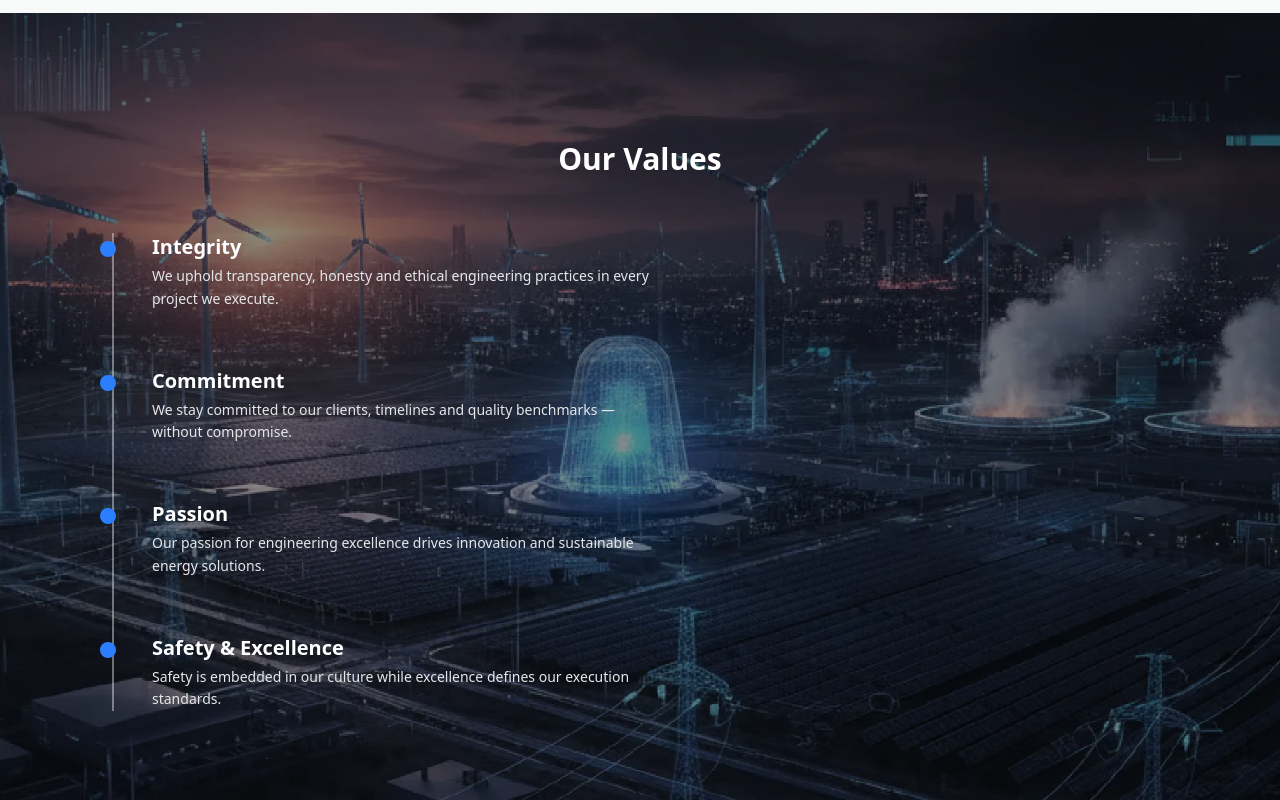
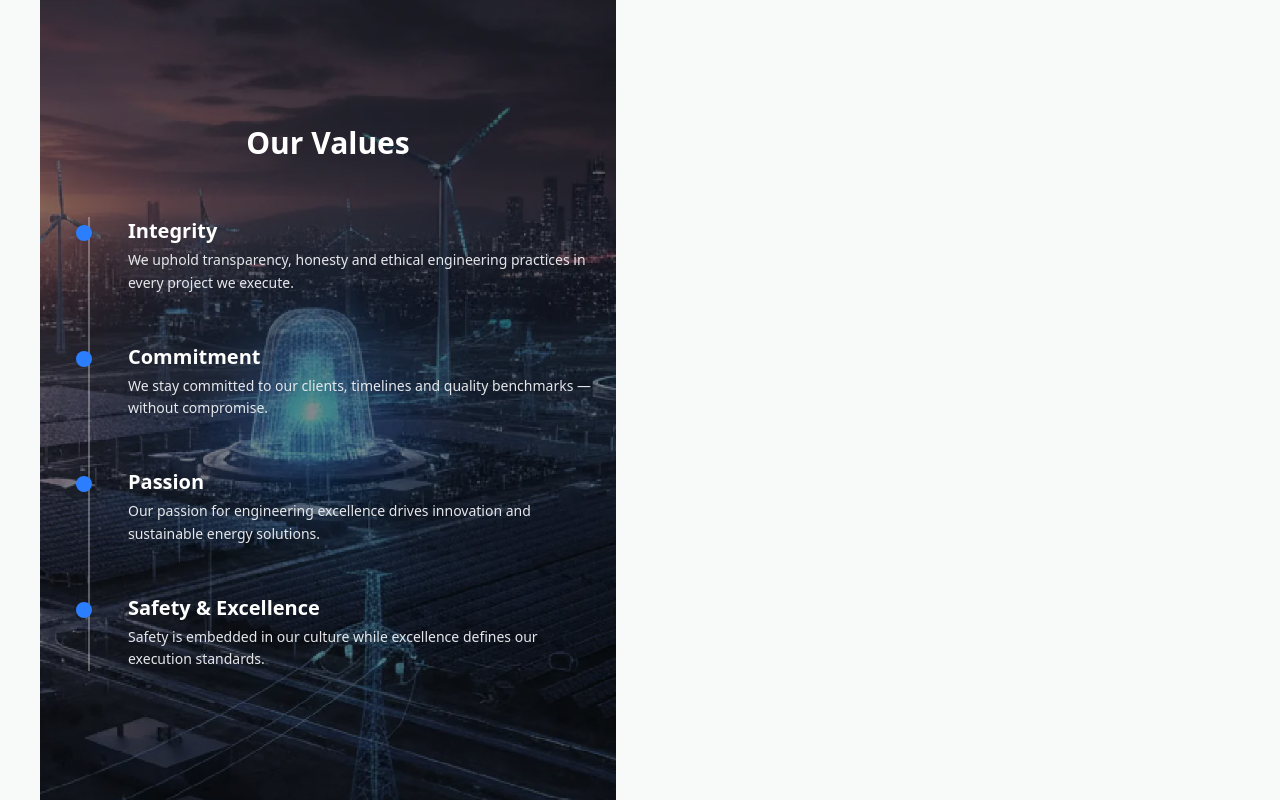
Before and after one commit to Menahasrinivas/amp-ultravolt-website, a React (Vite) app: page /company/about-us in a window 1280 px wide. Shown: the part 2900-3700 px from the top of the page. Built offline with nearby package versions, Linux system fonts and the light colour scheme.

Commit message:
warnign  and motion

```diff
--- a/src/pages/CompanyAbout.jsx
+++ b/src/pages/CompanyAbout.jsx
@@ -1,8 +1,7 @@
-import { motion } from "framer-motion";
 import { Helmet } from "react-helmet";
 import Header from "../components/Header";
 import Footer from "../components/Footer";
-
+import { motion as Motion } from "framer-motion";
 
 const fadeUp = {
   hidden: { opacity: 0, y: 40 },
@@ -42,7 +41,7 @@ export default function CompanyAbout() {
       </section>
 
       {/* INTRO SECTION */}
-      <motion.section
+      <Motion.section
         variants={fadeUp}
         initial="hidden"
         whileInView="visible"
@@ -67,10 +66,10 @@ export default function CompanyAbout() {
           alt="Solar Power Plant"
           className="rounded-xl shadow-lg"
         />
-      </motion.section>
+      </Motion.section>
 
       {/* SPECIALIZATION SECTION */}
-      <motion.section
+      <Motion.section
         variants={fadeUp}
         initial="hidden"
         whileInView="visible"
@@ -97,17 +96,18 @@ export default function CompanyAbout() {
             </p>
 
             <p className="text-gray-700 leading-relaxed mb-4">
-              Our core competencies include Wind Power systems, Transmission Line
-              execution, Sub-station Detailed Engineering, Power System Studies,
-              and Insulation Coordination Studies, ensuring compliance with grid
-              standards, system reliability, and long-term performance.
+              Our core competencies include Wind Power systems, Transmission
+              Line execution, Sub-station Detailed Engineering, Power System
+              Studies, and Insulation Coordination Studies, ensuring compliance
+              with grid standards, system reliability, and long-term
+              performance.
             </p>
           </div>
         </div>
-      </motion.section>
+      </Motion.section>
 
       {/* EXPERIENCE SECTION */}
-      <motion.section
+      <Motion.section
         variants={fadeUp}
         initial="hidden"
         whileInView="visible"
@@ -137,7 +137,7 @@ export default function CompanyAbout() {
           alt="Engineering Team"
           className="rounded-xl shadow-lg"
         />
-      </motion.section>
+      </Motion.section>
 
       {/* OUR CORE SERVICES */}
       <section className="py-16 bg-[#f7faf9]">
@@ -188,36 +188,30 @@ export default function CompanyAbout() {
                 </div>
               ))}
             </div>
-          </div>
-        </div>
-      </section>
 
-
-
-      {/* OUR VALUES – STICKY BACKGROUND */}
+            {/* OUR VALUES – STICKY BACKGROUND (TIGHT SPACING) */}
             <section
               className="relative min-h-screen py-32 bg-fixed bg-center bg-cover"
               style={{ backgroundImage: "url('/images/ourvalues.webp')" }}
             >
+              {" "}
               {/* Overlay */}
-  <div className="absolute inset-0 bg-black/45"></div>
-
-  <motion.div
+              <div className="absolute inset-0 bg-black/45"></div>{" "}
+              <Motion.div
                 variants={fadeUp}
                 initial="hidden"
                 whileInView="visible"
                 viewport={{ once: true }}
                 className="relative z-10 max-w-6xl mx-auto px-6 text-white"
               >
+                {" "}
                 <h2 className="text-3xl font-semibold mb-14 text-center">
-      Our Values
-    </h2>
-
-    {/* TIMELINE WRAPPER */}
+                  {" "}
+                  Our Values{" "}
+                </h2>{" "}
                 <div className="relative">
-      {/* VERTICAL STICK */}
-      <div className="absolute left-6 top-0 bottom-0 w-[2px] bg-white/40"></div>
-
+                  {/* Vertical Line */}{" "}
+                  <div className="absolute left-6 top-0 h-full w-[2px] bg-white/30"></div>
                   {[
                     {
                       title: "Integrity",
@@ -236,30 +230,36 @@ export default function CompanyAbout() {
                       desc: "Safety is embedded in our culture while excellence defines our execution standards.",
                     },
                   ].map((item, index) => (
-        <motion.div
+                    <Motion.div
                       key={item.title}
                       initial={{ opacity: 0, x: -30 }}
                       whileInView={{ opacity: 1, x: 0 }}
                       viewport={{ once: true }}
-          transition={{ delay: index * 0.15 }}
-          className="relative flex gap-6 mb-14 pl-16"
+                      transition={{ delay: index * 0.12 }}
+                      className="relative flex gap-6 mb-12 pl-16"
                     >
-          {/* DOT */}
+                      {" "}
+                      {/* Dot */}{" "}
                       <div className="absolute left-3 top-2 w-4 h-4 rounded-full bg-blue-500"></div>
-
                       <div>
                         <h3 className="text-xl font-semibold mb-1">
+                          {" "}
                           {item.title}
-            </h3>
+                        </h3>{" "}
                         <p className="text-gray-200 text-sm leading-relaxed max-w-lg">
-              {item.desc}
-            </p>
+                          {" "}
+                          {item.desc}{" "}
+                        </p>{" "}
+                      </div>{" "}
+                    </Motion.div>
+                  ))}{" "}
                 </div>
-        </motion.div>
-      ))}
+              </Motion.div>
+            </section>
           </div>
-  </motion.div>
+        </div>
       </section>
+
       <Footer />
     </>
   );
--- a/src/pages/CompanyKeyManagement.jsx
+++ b/src/pages/CompanyKeyManagement.jsx
@@ -1,8 +1,7 @@
-import { motion } from "framer-motion";
 import { Helmet } from "react-helmet";
 import Header from "../components/Header";
 import Footer from "../components/Footer";
-
+import { motion  as Motion} from "framer-motion";
 
 const fadeUp = {
   hidden: { opacity: 0, y: 40 },
@@ -45,9 +44,8 @@ export default function CompanyKeyManagement() {
         </div>
       </section>
 
-
       {/* MANAGEMENT PROFILE */}
-      <motion.section
+      <Motion.section
         variants={fadeUp}
         initial="hidden"
         whileInView="visible"
@@ -55,7 +53,6 @@ export default function CompanyKeyManagement() {
         className="max-w-6xl mx-auto px-6 py-24"
       >
         <div className="grid md:grid-cols-3 gap-12 items-start">
-
           {/* IMAGE */}
           <div className="md:col-span-1">
             <div className="rounded-xl overflow-hidden shadow-md">
@@ -69,12 +66,11 @@ export default function CompanyKeyManagement() {
 
           {/* CONTENT */}
           <div className="md:col-span-2">
-            <h2 className="text-2xl font-semibold mb-2">
-              Vicky N. Pillai
-            </h2>
+            <h2 className="text-2xl font-semibold mb-2">Vicky N. Pillai</h2>
 
             <p className="text-gray-600 mb-4">
-              B.E (EEE)., MBA (F&M)., CEA / CEM (BEE., MoP) & P.G Diploma in Electrical Safety
+              B.E (EEE)., MBA (F&M)., CEA / CEM (BEE., MoP) & P.G Diploma in
+              Electrical Safety
             </p>
 
             <h3 className="text-lg font-medium mb-3 text-slate-800">
@@ -95,7 +91,7 @@ export default function CompanyKeyManagement() {
             </p>
           </div>
         </div>
-      </motion.section>
+      </Motion.section>
 
       <Footer />
     </>
--- a/src/pages/CompanySoftware.jsx
+++ b/src/pages/CompanySoftware.jsx
@@ -1,12 +1,11 @@
-import { motion } from "framer-motion";
 import { Helmet } from "react-helmet";
 import Header from "../components/Header";
 import Footer from "../components/Footer";
-
-const fadeUp = {
-  hidden: { opacity: 0, y: 30 },
-  visible: { opacity: 1, y: 0, transition: { duration: 0.5 } },
-};
+import { motion as Motion } from "framer-motion";
+// const fadeUp = {
+//   hidden: { opacity: 0, y: 30 },
+//   visible: { opacity: 1, y: 0, transition: { duration: 0.5 } },
+// };
 
 export default function CompanySoftware() {
   return (
@@ -46,9 +45,8 @@ export default function CompanySoftware() {
       {/* SOFTWARE SECTION – EPC STYLE */}
       <section className="bg-white py-20 sm:py-24 lg:py-28">
         <div className="max-w-7xl mx-auto px-4 sm:px-6">
-
           {/* SECTION INTRO */}
-          <motion.div
+          <Motion.div
             initial={{ opacity: 0, y: -40 }}
             whileInView={{ opacity: 1, y: 0 }}
             viewport={{ once: true }}
@@ -60,22 +58,26 @@ export default function CompanySoftware() {
             </h2>
             <p className="mt-4 text-gray-600 leading-relaxed text-sm sm:text-base">
               Industry-standard engineering software deployed for EPC design,
-              system reliability, safety compliance, and advanced power analysis.
+              system reliability, safety compliance, and advanced power
+              analysis.
             </p>
-          </motion.div>
+          </Motion.div>
           {/* SOFTWARE SECTION */}
           <section className="py-16">
             <div className="w-full px-4 sm:px-6 lg:px-10">
-
               {/* CARDS GRID */}
               <div className="grid grid-cols-1 sm:grid-cols-2 lg:grid-cols-4 gap-6 lg:gap-8">
-
                 {/* CARD TEMPLATE */}
                 {[
                   {
                     title: "CAD & Drafting Platforms",
                     color: "from-emerald-400 to-cyan-400",
-          items: ["AutoCAD 2012", "AutoCAD LT", "Nano CAD", "BRICSCAD 2014"],
+                    items: [
+                      "AutoCAD 2012",
+                      "AutoCAD LT",
+                      "Nano CAD",
+                      "BRICSCAD 2014",
+                    ],
                   },
                   {
                     title: "Power System Studies & Analysis",
@@ -105,7 +107,7 @@ export default function CompanySoftware() {
                     items: ["CDEGS", "CYME", "DIALux", "Calculux"],
                   },
                 ].map((card, index) => (
-        <motion.div
+                  <Motion.div
                     key={index}
                     initial={{ opacity: 0, y: 30 }}
                     whileInView={{ opacity: 1, y: 0 }}
@@ -150,21 +152,21 @@ export default function CompanySoftware() {
                     </ul>
 
                     {/* EDGE VIGNETTE */}
-          <div className="
+                    <div
+                      className="
             pointer-events-none absolute inset-0
             rounded-[28px]
             bg-gradient-to-b from-black/10 via-transparent to-black/35
-          " />
-        </motion.div>
+          "
+                    />
+                  </Motion.div>
                 ))}
-
               </div>
             </div>
           </section>
         </div>
       </section>
 
-
       <Footer />
     </>
   );
--- a/src/pages/EPC.jsx
+++ b/src/pages/EPC.jsx
@@ -3,7 +3,6 @@ import Header from "../components/Header";
 import Footer from "../components/Footer";
 import AOS from "aos";
 import "aos/dist/aos.css";
-
 
 export default function EpcSolar() {
   useEffect(() => {
@@ -68,10 +67,22 @@ export default function EpcSolar() {
           <div className="grid lg:grid-cols-5 gap-6 mb-28">
             {[
               { title: "Concept & Design", img: "/images/epc-design.webp" },
-              { title: "Engineering & Procurement", img: "/images/epc-procure.webp" },
-              { title: "Erection & Installation", img: "/images/epc-erection.webp" },
-              { title: "Testing & Commissioning", img: "/images/epc-testing.webp" },
-              { title: "O&M – Plant Lifecycle", img: "/images/epc-lifestyle.webp" },
+              {
+                title: "Engineering & Procurement",
+                img: "/images/epc-procure.webp",
+              },
+              {
+                title: "Erection & Installation",
+                img: "/images/epc-erection.webp",
+              },
+              {
+                title: "Testing & Commissioning",
+                img: "/images/epc-testing.webp",
+              },
+              {
+                title: "O&M – Plant Lifecycle",
+                img: "/images/epc-lifestyle.webp",
+              },
             ].map((item, i) => (
               <div
                 key={item.title}
@@ -95,7 +106,6 @@ export default function EpcSolar() {
           </div>
           {/* ================= RELIABILITY & TRUST ================= */}
           <div className="grid lg:grid-cols-2 gap-14 items-center mb-16">
-
             {/* LEFT CONTENT */}
             <div data-aos="fade-right">
               <span className="inline-flex items-center gap-2 text-xs font-semibold tracking-widest text-blue-600 mb-4">
@@ -112,14 +122,14 @@ export default function EpcSolar() {
 
               <p className="text-gray-700 leading-relaxed mb-5 max-w-xl">
                 AmpUltraVolt designs and delivers Solar Power Plants with a
-      performance-first approach ensuring operational stability, safety,
-      and long-term durability.
+                performance-first approach ensuring operational stability,
+                safety, and long-term durability.
               </p>
 
               <p className="text-gray-600 leading-relaxed max-w-xl">
-      Our EPC capabilities span Utility Scale SPV Power Plants and Rooftop
-      Solar PV systems, executed under strict engineering and compliance
-      benchmarks.
+                Our EPC capabilities span Utility Scale SPV Power Plants and
+                Rooftop Solar PV systems, executed under strict engineering and
+                compliance benchmarks.
               </p>
             </div>
 
@@ -142,7 +152,6 @@ export default function EpcSolar() {
               </h4>
 
               <div className="grid sm:grid-cols-2 gap-x-10 gap-y-8 text-gray-700">
-
                 {[
                   {
                     title: "Certified Expertise",
@@ -160,33 +169,23 @@ export default function EpcSolar() {
                     title: "Lifecycle Focus",
                     desc: "Performance assurance",
                   },
-      ].map((item, i) => (
-        <div
-          key={item.title}
-          className="group transition"
-        >
+                ].map((item) => (
+                  <div key={item.title} className="group transition">
                     <p className="text-blue-700 font-semibold mb-1 group-hover:translate-x-1 transition">
                       {item.title}
                     </p>
-          <p className="text-sm text-gray-600">
-            {item.desc}
-          </p>
+                    <p className="text-sm text-gray-600">{item.desc}</p>
                   </div>
                 ))}
               </div>
-
-
-
-
             </div>
           </div>
         </div>
       </section>
 
-
-
       {/* TECHNICAL CAPABILITIES – TIMELINE DESIGN */}
-<section data-aos="fade-up"
+      <section
+        data-aos="fade-up"
         data-aos-duration="900"
         data-aos-offset="200"
         className="relative min-h-[75vh] pt-16 pb-14 bg-center bg-cover"
@@ -198,21 +197,19 @@ export default function EpcSolar() {
         <div className="absolute inset-0 bg-black/45"></div>
 
         <div className="relative z-10 max-w-7xl mx-auto px-4 sm:px-6 lg:px-10">
-
           {/* TITLE */}
           <div className="max-w-3xl mx-auto text-center mb-16">
             <h3 className="text-3xl font-semibold text-white mb-3">
               Electrical Inspection, Testing & Commissioning
             </h3>
             <p className="text-gray-300 text-sm sm:text-base">
-        High-voltage engineering expertise covering substations, transformers,
-        protection systems and transmission infrastructure.
+              High-voltage engineering expertise covering substations,
+              transformers, protection systems and transmission infrastructure.
             </p>
           </div>
 
           {/* TIMELINE */}
           <div className="relative">
-
             {/* CENTER LINE */}
 
             <div
@@ -222,12 +219,10 @@ export default function EpcSolar() {
     -translate-x-1/2
     hidden md:block
   `}
-
             ></div>
 
             {/* ITEMS */}
             <div className="space-y-10 md:space-y-12">
-
               {[
                 {
                   title: "EHV / HV Substations",
@@ -293,7 +288,6 @@ export default function EpcSolar() {
   `}
                     ></div>
 
-
                     {/* CENTER DOT WITH GLOW */}
                     <div
                       className="
@@ -326,7 +320,6 @@ export default function EpcSolar() {
                   </div>
                 );
               })}
-
             </div>
           </div>
         </div>
```
Also changed, not shown: src/pages/SolarOM.jsx (+33 -64 lines). Lines whose indentation alone changed are shown as unchanged.
